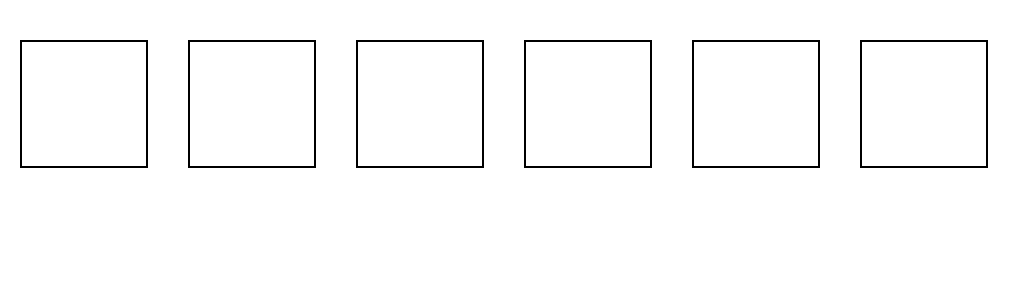
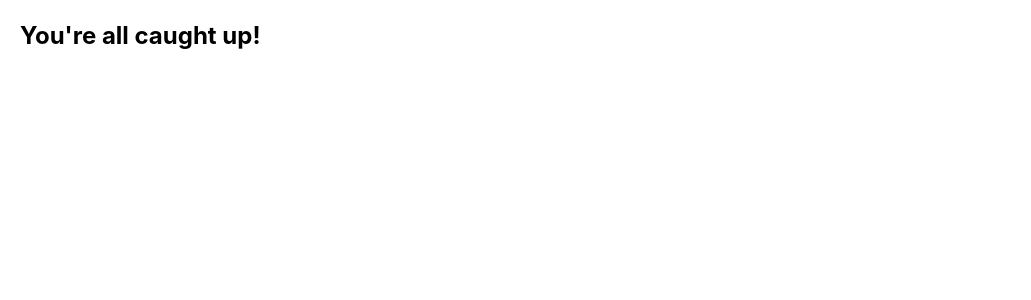
Before and after one commit to hokaelok/first-react, a React (Create React App) app: page / in a window 1280 px wide. Shown: the top 300 px of the page, without its empty margins (0-1031 px from the left). Built offline with nearby package versions, Linux system fonts and the light colour scheme; the HTML template or start-up script is replaced by a standard one.

Commit message:
Push to Main (7 April 2022 09:27)

```diff
--- a/src/App.js
+++ b/src/App.js
@@ -7,6 +7,8 @@ import ProfileCard from "./components/ProfileCard";
 import UserHeader from "./components/UserHeader";
 import UserBody from "./components/UserBody";
 import Boxes from "./components/Boxes";
+import Jokes from "./components/Jokes";
+import Messages from "./components/Messages";
 
 const App = () => {
     // user state
@@ -21,7 +23,9 @@ const App = () => {
             {/* <ProfileCard /> */}
             {/* <UserHeader name={user} />
             <UserBody name={user} /> */}
-            <Boxes />
+            {/* <Boxes /> */}
+            {/* <Jokes /> */}
+            <Messages />
         </div>
     );
 };
--- /dev/null
+++ b/src/components/BoxInBoxes.js
@@ -0,0 +1,16 @@
+export default function Box(props) {
+    const styles = {
+        backgroundColor: props.on ? "#222222" : "transparent",
+        color: props.on ? "white" : "black",
+    };
+
+    return (
+        <div
+            className="border-2 border-black h-32 w-32 inline-block m-5 rounded"
+            style={styles}
+            onClick={props.handleClick}
+        >
+            {props.id}
+        </div>
+    );
+}
--- a/src/components/Boxes.js
+++ b/src/components/Boxes.js
@@ -1,14 +1,25 @@
 import { useState } from "react";
 import BoxesData from "../assets/API/BoxesData";
+import Box from "./BoxInBoxes";
 
 export default function Boxes() {
-    const [boxes, settogglsetBoxes] = useState(BoxesData);
+    const [boxes, setBoxes] = useState(BoxesData);
+
+    const toggleBox = (id) => {
+        setBoxes((prevboxes) => {
+            return prevboxes.map((box) => {
+                return box.id === id ? { ...box, on: !box.on } : box;
+            });
+        });
+    };
 
     const boxElements = boxes.map((box) => (
-        <div
-            className="border-2 border-black h-32 w-32 inline-block m-5"
+        <Box
             key={box.id}
-        ></div>
+            id={box.id}
+            on={box.on}
+            handleClick={() => toggleBox(box.id)}
+        />
     ));
 
     return (
--- /dev/null
+++ b/src/components/Joke.js
@@ -0,0 +1,23 @@
+import { useState } from "react";
+
+export default function Joke(props) {
+    const [isShown, setIsShown] = useState(false);
+
+    function toggleShown() {
+        setIsShown((prevShown) => !prevShown);
+    }
+
+    return (
+        <div>
+            {props.setup && <h3 className="font-bold">{props.setup}</h3>}
+            {isShown && <p>{props.punchline}</p>}
+            <button
+                className="border-2 border-black rounded-lg p-2 m-3 hover:scale-110 duration-500"
+                onClick={toggleShown}
+            >
+                {isShown ? "Hide" : "Show"} Punchline
+            </button>
+            <hr />
+        </div>
+    );
+}
--- /dev/null
+++ b/src/components/Jokes.js
@@ -0,0 +1,28 @@
+import Joke from "./Joke";
+
+export default function Jokes() {
+    return (
+        <div className="p-5">
+            <Joke
+                setup="I got my daughter a fridge for her birthday."
+                punchline="I cant't wait to see her face light up when she opens it."
+            />
+            <Joke
+                setup="How did the hacker escape the police?"
+                punchline="He just ransomware!"
+            />
+            <Joke
+                setup="Why don't pirates travel on mountain roads?"
+                punchline="Scurvy."
+            />
+            <Joke
+                setup="Why do bees stay in the hive in the winter?"
+                punchline="Swarm."
+            />
+            <Joke
+                setup="What's the best thing about Switzerland"
+                punchline="I don't know, but the flag is a big plus!"
+            />
+        </div>
+    );
+}
--- /dev/null
+++ b/src/components/Messages.js
@@ -0,0 +1,27 @@
+import { useState } from "react";
+
+export default function Messages() {
+    const [messages, setMessages] = useState([]);
+    return (
+        <h1 className="text-2xl font-bold p-5">
+            {messages.length > 0
+                ? `You have ${messages.length} unread ${
+                      messages.length > 1 ? "messages" : "message"
+                  }`
+                : "You're all caught up!"}
+        </h1>
+
+        // ===============================
+
+        // <div>
+        //     {messages.length > 0 ? (
+        //         <h1>
+        //             You have {messages.length} unread{" "}
+        //             {messages.length > 1 ? "messages" : "message"}!
+        //         </h1>
+        //     ) : (
+        //         <h1>You're all caught up!</h1>
+        //     )}
+        // </div>
+    );
+}
```
Also changed, not shown: readme.txt (added).
